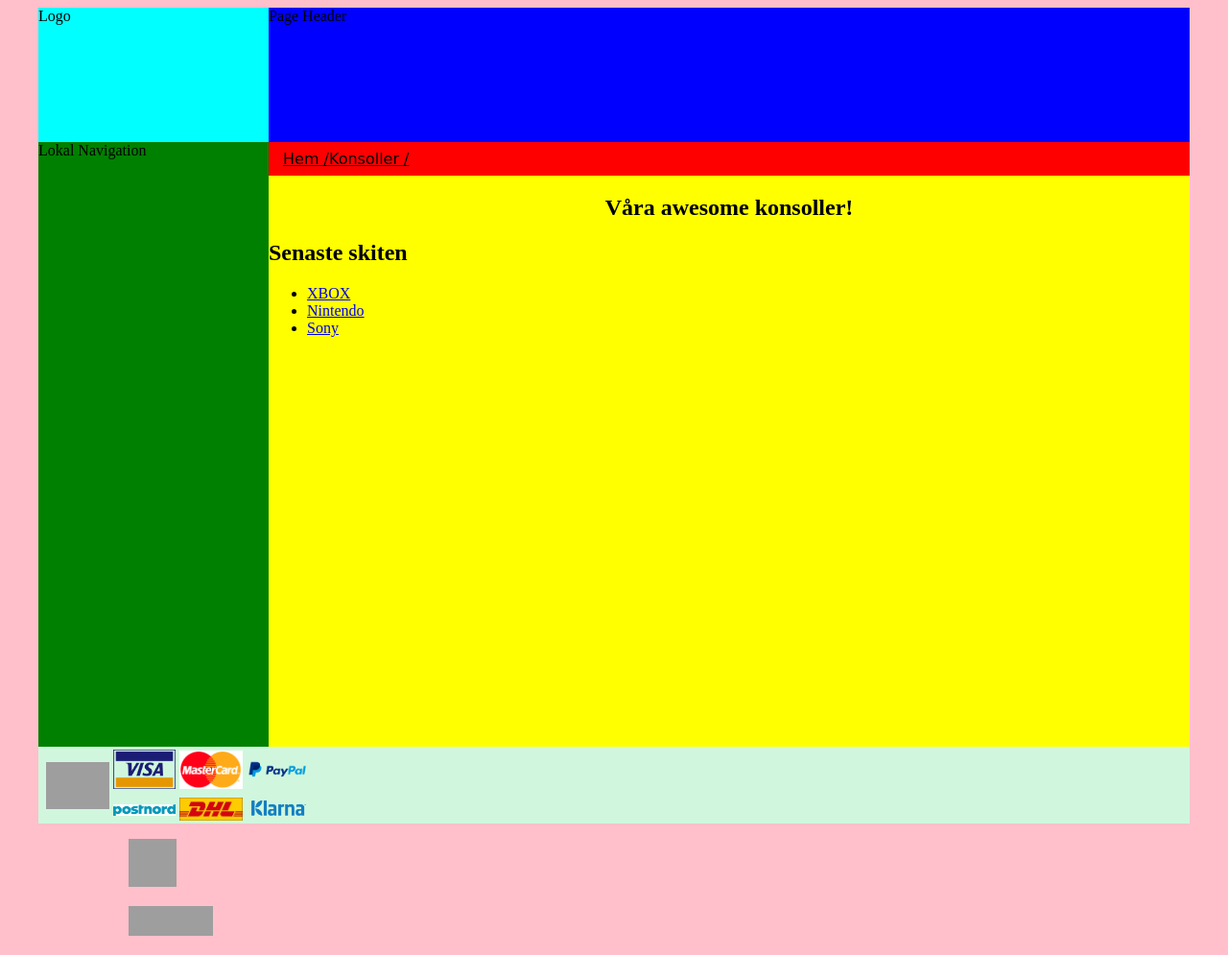
After one commit to Tony322/projektsida, a PHP site: page /konsoller.php in a window 1280 px wide. The commit adds this page. Shown: the whole page at 96% size. Run offline with PHP 8.4, Linux system fonts and the light colour scheme; grey boxes are pictures that could not be loaded.

Commit message:
ändrade sidor till php och alla importerar footer.html som footer.

```diff
--- a/hemstyle.css
+++ b/hemstyle.css
@@ -90,7 +90,7 @@ background-color:yellow;
 
 #footer {
 width:100%;
-height:70x;
+height:80px;
 float:left;
 background-color:#D0F7DD;
 }
--- /dev/null
+++ b/konsoller.php
@@ -0,0 +1,74 @@
+<!DOCTYPE html>
+<html>
+  <head>
+    <meta charset="UTF-8" />
+    <title>Coolaspelsidan - HEM</title>
+    <style type="text/css">
+body {
+background-color:#FFFFFF;
+color:#000000;
+}
+.clearfix {
+clear:both;
+}
+</style>
+    <link rel="stylesheet" style="text/css" href="hemstyle.css" />
+  </head>
+
+  <body>
+    <div id="container">
+
+		<header id="logoheader">Logo</header>
+		<header id="header">Page Header</header>
+
+
+        <nav id="nav">Lokal Navigation</nav>
+		<nav id="mainnav">
+		<ul id="breadcrumbs">
+			<li><a href="index.php">Hem /</a></li>
+			<li><a href="konsoller.html">Konsoller /</a></li>
+		</ul>
+
+
+		</nav>
+
+
+        <main>
+          <article>
+
+            <h1>Våra awesome konsoller!</h1>
+			<h2>Senaste skiten</h2>
+			<ul>
+				<li><a href="xbox.html">XBOX</a></li>
+				<li><a href="nintendo.html">Nintendo</a></li>
+				<li><a href="sony.html">Sony</a></li>
+			</ul>
+          </article>
+        </main>
+
+        <footer id="footer">
+			<?php
+			include('footer.html');
+			?>
+		</footer>
+    </div>
+
+
+    <!-- W3C logos for valid HTML5 and CSS3 -->
+    <div class="clearfix"></div>
+    <div>
+      <p>
+        <a href="http://validator.w3.org/check?uri=referer">
+          <img src="http://www.w3.org/html/logo/downloads/HTML5_Logo_64.png" alt="Valid HTML5" height="50" width="50"
+          style="border:0;" />
+        </a>
+      </p>
+      <p>
+        <a href="http://jigsaw.w3.org/css-validator/check/referer">
+          <img style="border:0;width:88px;height:31px" src="http://jigsaw.w3.org/css-validator/images/vcss-blue"
+          alt="Valid CSS!" />
+        </a>
+      </p>
+    </div>
+  </body>
+</html>
```
Also changed, not shown: index.php (+5 -5 lines), xbox.php (added, +71 -0 lines).
